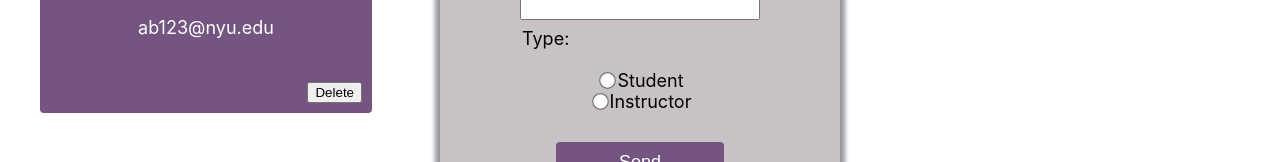
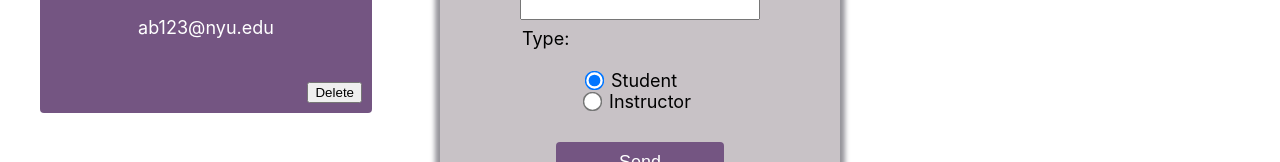
Before and after one commit to software-assignments-spring2021/spring-2020-basic-thunder, a React (Create React App) app in the folder front-end/: page /1/members-list in a window 1280 px wide. Both pictures are taken after a click on the button "Add New Member". Shown: the part 331-493 px from the top of the page. Built offline with nearby package versions, Linux system fonts and the light colour scheme.

Commit message:
fix radio buttons

```diff
--- a/front-end/src/members_list_view.js
+++ b/front-end/src/members_list_view.js
@@ -82,7 +82,7 @@ const MembersListView = () => {
 
 const Member = (props) => {
 
-    // add database code later
+    // add backend & database code later
     const handleYes = (e) => {
         e.preventDefault()
         e.currentTarget.parentElement.style.display = 'none'
@@ -158,7 +158,7 @@ const AddModal = (props) => {
     }
 
     const handleChange = (e) => {
-        console.log(e.currentTarget.value)
+        setSelected(e.currentTarget.value)
     }
 
     return (
@@ -175,11 +175,11 @@ const AddModal = (props) => {
                 <label>
                     <span>Type:</span><br/>
 
-                    <input type="radio" value="student" onChange={handleChange}/>
-                    <label htmlFor="student">Student</label><br/>
+                    <input type="radio" id="radio-1" value="student" checked={selected === 'student'} onChange={handleChange}/>
+                    <label id="label-1" htmlFor="student">Student</label><br/>
 
-                    <input type="radio" value="instructor" onChange={handleChange}/>
-                    <label htmlFor="instructor">Instructor</label><br/>
+                    <input type="radio" id="radio-2" value="instructor" checked={selected === 'instructor'} onChange={handleChange}/>
+                    <label id="label-2" htmlFor="instructor">Instructor</label><br/>
 
                 </label>
 
--- a/front-end/src/styles/MembersListView.css
+++ b/front-end/src/styles/MembersListView.css
@@ -92,7 +92,27 @@
 }
 
 .MembersListView #add input[type=radio] {
-    transform: scale(1.3)
+    position: relative;
+    transform: scale(1.5);
+    margin-right: 10px;
+}
+
+.MembersListView #add #radio-1 {
+    left: -10px;
+}
+
+.MembersListView #add #radio-2 {
+    left: -4px;
+}
+
+.MembersListView #add #label-1 {
+    position: relative;
+    left: -10px;
+}
+
+.MembersListView #add #label-2 {
+    position: relative;
+    left: -4px;
 }
 
 .MembersListView #delete {
```
